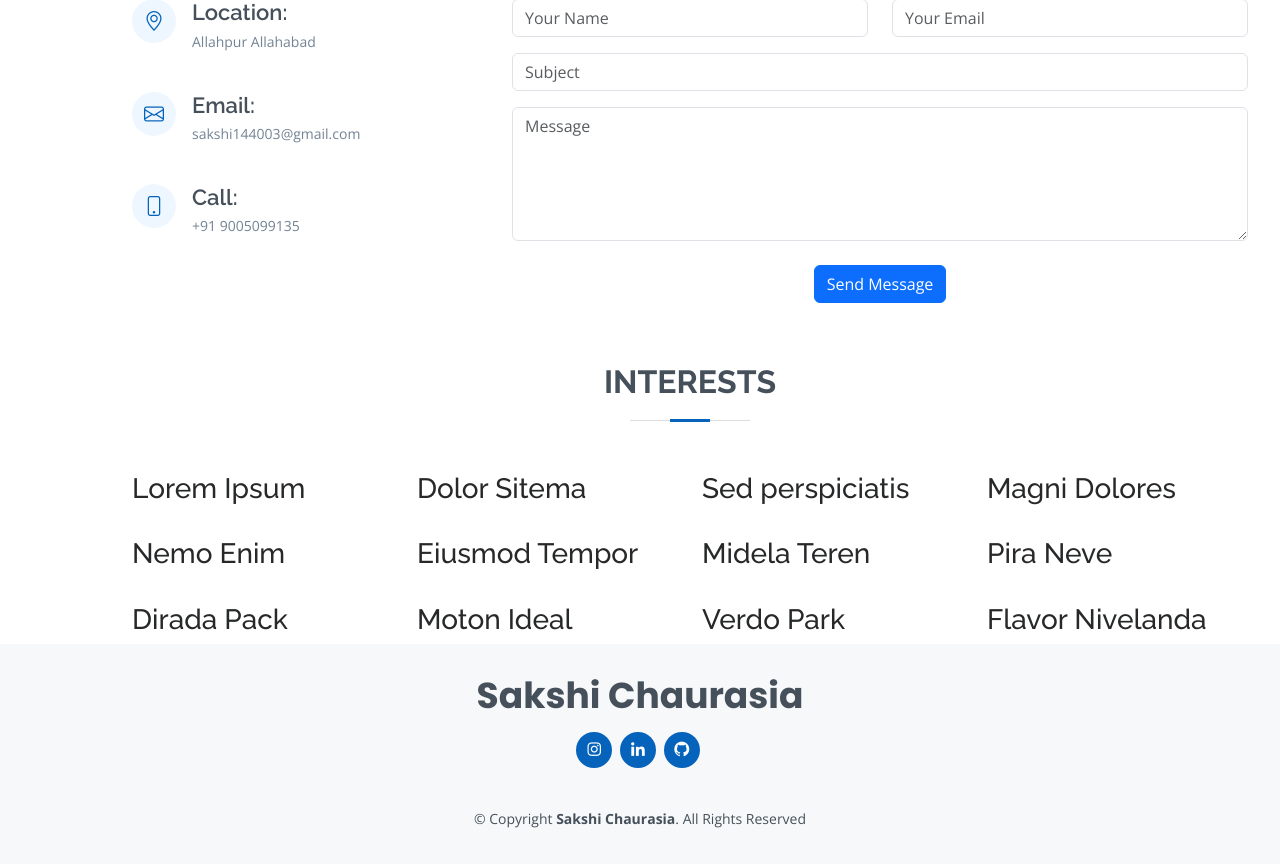
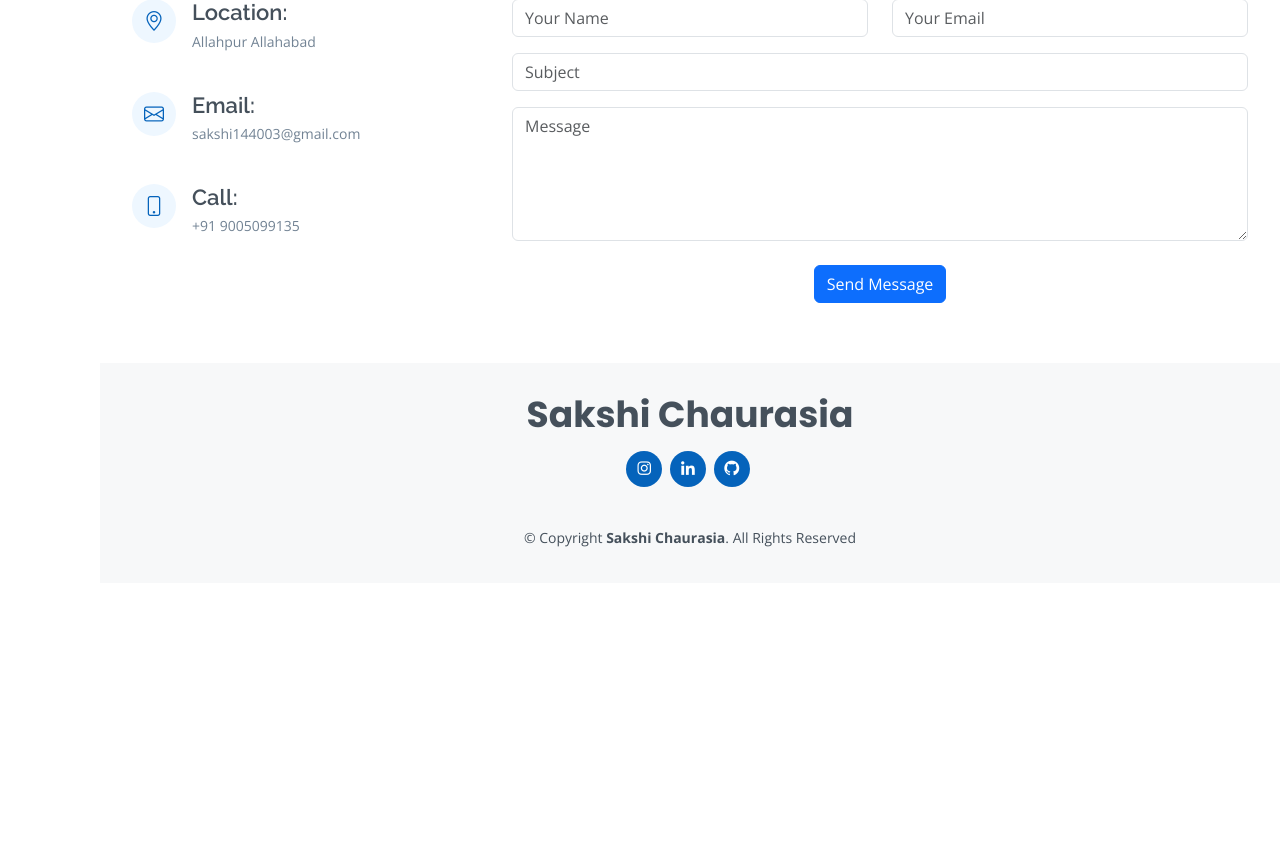
Before and after one commit to chaurasiasakshi/profile, a Django app: page / in a window 1280 px wide. Shown: the part 2744-3608 px from the top of the page. After the commit the page ends 3291 px from the top, so only its background shows below. Run offline with Django 4.2, Linux system fonts and the light colour scheme; some libraries are stand-ins or nearby versions.

Commit message:
Update index.html

```diff
--- a/portfolioapp/templates/index.html
+++ b/portfolioapp/templates/index.html
@@ -298,91 +298,11 @@
         </div>
 
       </div>
-    </section><!-- End Contact Section -->
-<!-- ======= Interests ======= -->
-<div class="interests container">
+    </section>
+    <!-- End Contact Section -->
 
-  <div class="section-title">
-    <h2>Interests</h2>
-  </div>
 
-  <div class="row">
-    <div class="col-lg-3 col-md-4">
-      <div class="icon-box">
-        <i class="ri-store-line" style="color: #ffbb2c;"></i>
-        <h3>Lorem Ipsum</h3>
-      </div>
-    </div>
-    <div class="col-lg-3 col-md-4 mt-4 mt-md-0">
-      <div class="icon-box">
-        <i class="ri-bar-chart-box-line" style="color: #5578ff;"></i>
-        <h3>Dolor Sitema</h3>
-      </div>
-    </div>
-    <div class="col-lg-3 col-md-4 mt-4 mt-md-0">
-      <div class="icon-box">
-        <i class="ri-calendar-todo-line" style="color: #e80368;"></i>
-        <h3>Sed perspiciatis</h3>
-      </div>
-    </div>
-    <div class="col-lg-3 col-md-4 mt-4 mt-lg-0">
-      <div class="icon-box">
-        <i class="ri-paint-brush-line" style="color: #e361ff;"></i>
-        <h3>Magni Dolores</h3>
-      </div>
-    </div>
-    <div class="col-lg-3 col-md-4 mt-4">
-      <div class="icon-box">
-        <i class="ri-database-2-line" style="color: #47aeff;"></i>
-        <h3>Nemo Enim</h3>
-      </div>
-    </div>
-    <div class="col-lg-3 col-md-4 mt-4">
-      <div class="icon-box">
-        <i class="ri-gradienter-line" style="color: #ffa76e;"></i>
-        <h3>Eiusmod Tempor</h3>
-      </div>
-    </div>
-    <div class="col-lg-3 col-md-4 mt-4">
-      <div class="icon-box">
-        <i class="ri-file-list-3-line" style="color: #11dbcf;"></i>
-        <h3>Midela Teren</h3>
-      </div>
-    </div>
-    <div class="col-lg-3 col-md-4 mt-4">
-      <div class="icon-box">
-        <i class="ri-price-tag-2-line" style="color: #4233ff;"></i>
-        <h3>Pira Neve</h3>
-      </div>
-    </div>
-    <div class="col-lg-3 col-md-4 mt-4">
-      <div class="icon-box">
-        <i class="ri-anchor-line" style="color: #b2904f;"></i>
-        <h3>Dirada Pack</h3>
-      </div>
-    </div>
-    <div class="col-lg-3 col-md-4 mt-4">
-      <div class="icon-box">
-        <i class="ri-disc-line" style="color: #b20969;"></i>
-        <h3>Moton Ideal</h3>
-      </div>
-    </div>
-    <div class="col-lg-3 col-md-4 mt-4">
-      <div class="icon-box">
-        <i class="ri-base-station-line" style="color: #ff5828;"></i>
-        <h3>Verdo Park</h3>
-      </div>
-    </div>
-    <div class="col-lg-3 col-md-4 mt-4">
-      <div class="icon-box">
-        <i class="ri-fingerprint-line" style="color: #29cc61;"></i>
-        <h3>Flavor Nivelanda</h3>
-      </div>
-    </div>
-  </div>
 
-</div>
-  </main><!-- End #main -->
 
   <!-- ======= Footer ======= -->
   <footer id="footer">
```
